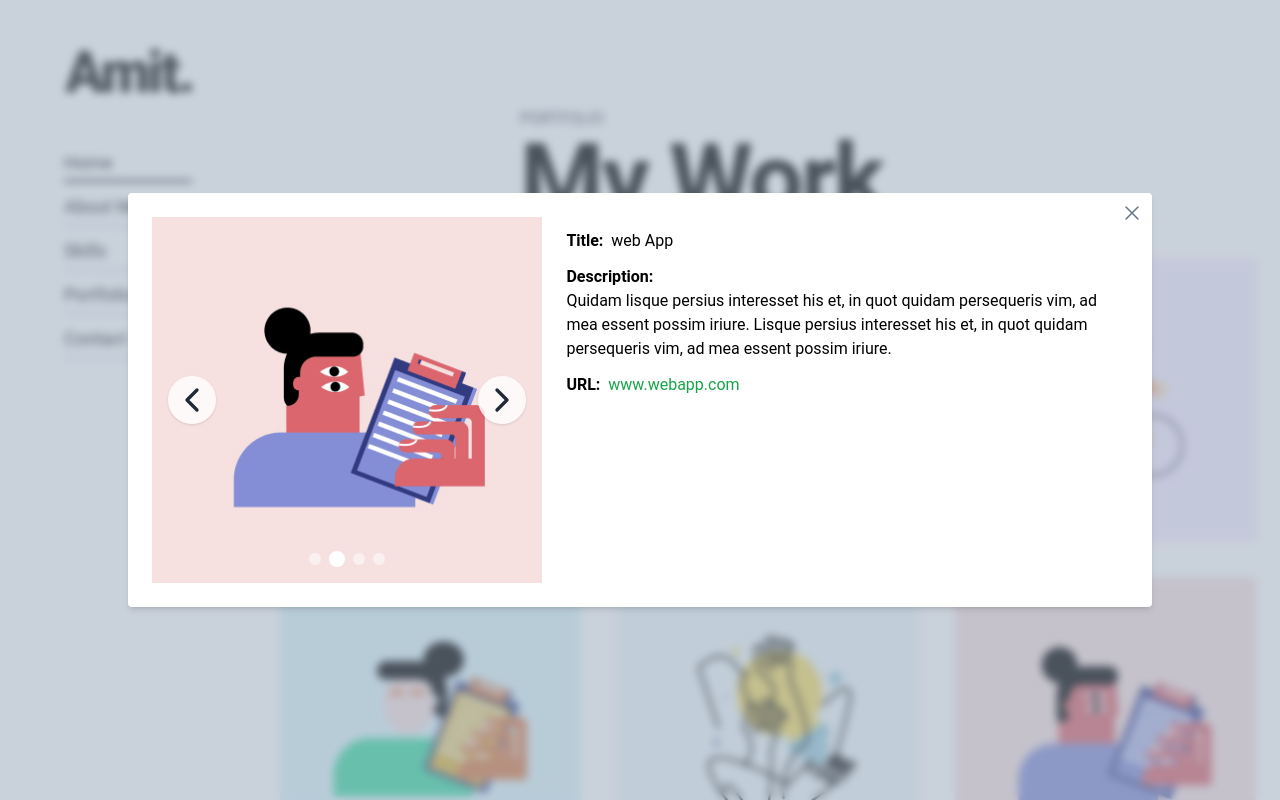
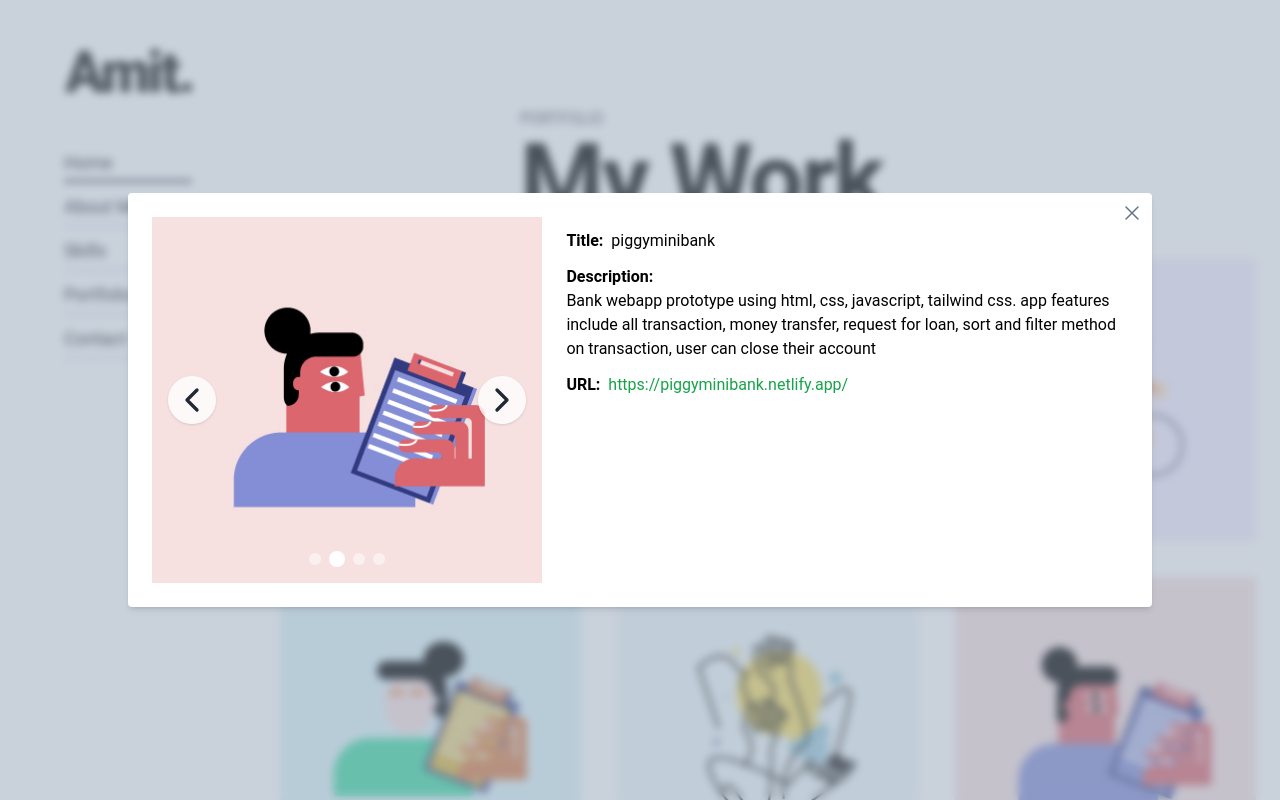
Before and after one commit to amitsuthar803/personal-portfolio, a React (Vite) app: page / in a window 1280 px wide. Both pictures are taken after a click on the element 430 px from the left and 2429 px from the top of the page. Shown: the part 2029-2829 px from the top of the page. Built offline with nearby package versions, Linux system fonts and the light colour scheme; what @shrutibalasa/tailwind-grid-auto-fit would draw is missing.

Commit message:
minor updates

```diff
--- a/src/components/Card.jsx
+++ b/src/components/Card.jsx
@@ -7,7 +7,8 @@ function Card() {
   const data = [
     {
       id: 1,
-      title: "web App",
+      title: "piggyminibank",
+      URL: "https://piggyminibank.netlify.app/",
       image: [
         "./port-item1.jpg",
         "./port-item2.jpg",
@@ -16,11 +17,12 @@ function Card() {
       ],
 
       description:
-        "Quidam lisque persius interesset his et, in quot quidam persequeris vim, ad mea essent possim iriure. Lisque persius interesset his et, in quot quidam persequeris vim, ad mea essent possim iriure.",
+        "Bank webapp prototype using html, css, javascript, tailwind css. app features include all transaction, money transfer, request for loan, sort and filter method on transaction, user can close their account",
     },
     {
       id: 2,
-      title: "Bank App",
+      title: "HeavenHome",
+      URL: "https://heavenhome.netlify.app/",
       image: [
         "./port-item1.jpg",
         "./port-item2.jpg",
@@ -28,11 +30,11 @@ function Card() {
         "./port-item4.jpg",
       ],
       description:
-        "Quidam lisque persius interesset his et, in quot quidam persequeris vim, ad mea essent possim iriure. Lisque persius interesset his et, in quot quidam persequeris vim, ad mea essent possim iriure.",
+        "An stunning web application for the hotel team. You can insert/update/delete cabins, delete/update bookings,create new users, update your account, Technologies include React Query, Styled Components,ReactHook Form, Supabase, compound component pattern, authentication, charts dark mode",
     },
     {
       id: 3,
-      title: "web App",
+      title: "PharmaFriend",
       image: [
         "./port-item1.jpg",
         "./port-item2.jpg",
@@ -40,11 +42,11 @@ function Card() {
         "./port-item4.jpg",
       ],
       description:
-        "Quidam lisque persius interesset his et, in quot quidam persequeris vim, ad mea essent possim iriure. Lisque persius interesset his et, in quot quidam persequeris vim, ad mea essent possim iriure.",
+        "A pharmacy point of sale and management system web application to manage medical store supplies, demand,and sales, Technologies include React, tailwind css, Redux, Context Api,Node.js, mySQL",
     },
     {
       id: 4,
-      title: "web App",
+      title: "what2watch",
       image: [
         "./port-item1.jpg",
         "./port-item2.jpg",
@@ -52,11 +54,11 @@ function Card() {
         "./port-item4.jpg",
       ],
       description:
-        "Quidam lisque persius interesset his et, in quot quidam persequeris vim, ad mea essent possim iriure. Lisque persius interesset his et, in quot quidam persequeris vim, ad mea essent possim iriure.",
+        "What2Watch is a React-based web application where users can explore movies, view detailed information about them, add them to their watching list, and rate them.",
     },
     {
       id: 5,
-      title: "web App",
+      title: "React Quiz",
       image: [
         "./port-item1.jpg",
         "./port-item2.jpg",
@@ -64,11 +66,11 @@ function Card() {
         "./port-item4.jpg",
       ],
       description:
-        "Quidam lisque persius interesset his et, in quot quidam persequeris vim, ad mea essent possim iriure. Lisque persius interesset his et, in quot quidam persequeris vim, ad mea essent possim iriure.",
+        "React Quiz App is a simple web application built with React.js where users can take quizzes on React.",
     },
     {
       id: 6,
-      title: "web App",
+      title: "Pizza order app",
       image: [
         "./port-item1.jpg",
         "./port-item2.jpg",
@@ -76,44 +78,44 @@ function Card() {
         "./port-item4.jpg",
       ],
       description:
-        "Quidam lisque persius interesset his et, in quot quidam persequeris vim, ad mea essent possim iriure. Lisque persius interesset his et, in quot quidam persequeris vim, ad mea essent possim iriure.",
+        "React Pizza Order App is a prototype web application built with React.js for ordering pizzas online. Users can customize their pizza orders and submit them for delivery or pickup.",
     },
-    {
-      id: 7,
-      title: "web App",
-      image: [
-        "./port-item1.jpg",
-        "./port-item2.jpg",
-        "./port-item3.jpg",
-        "./port-item4.jpg",
-      ],
-      description:
-        "Quidam lisque persius interesset his et, in quot quidam persequeris vim, ad mea essent possim iriure. Lisque persius interesset his et, in quot quidam persequeris vim, ad mea essent possim iriure.",
-    },
-    {
-      id: 8,
-      title: "web App",
-      image: [
-        "./port-item1.jpg",
-        "./port-item2.jpg",
-        "./port-item3.jpg",
-        "./port-item4.jpg",
-      ],
-      description:
-        "Quidam lisque persius interesset his et, in quot quidam persequeris vim, ad mea essent possim iriure. Lisque persius interesset his et, in quot quidam persequeris vim, ad mea essent possim iriure.",
-    },
-    {
-      id: 9,
-      title: "web App",
-      image: [
-        "./port-item1.jpg",
-        "./port-item2.jpg",
-        "./port-item3.jpg",
-        "./port-item4.jpg",
-      ],
-      description:
-        "Quidam lisque persius interesset his et, in quot quidam persequeris vim, ad mea essent possim iriure. Lisque persius interesset his et, in quot quidam persequeris vim, ad mea essent possim iriure.",
-    },
+    // {
+    //   id: 7,
+    //   title: "web App",
+    //   image: [
+    //     "./port-item1.jpg",
+    //     "./port-item2.jpg",
+    //     "./port-item3.jpg",
+    //     "./port-item4.jpg",
+    //   ],
+    //   description:
+    //     "Quidam lisque persius interesset his et, in quot quidam persequeris vim, ad mea essent possim iriure. Lisque persius interesset his et, in quot quidam persequeris vim, ad mea essent possim iriure.",
+    // },
+    // {
+    //   id: 8,
+    //   title: "web App",
+    //   image: [
+    //     "./port-item1.jpg",
+    //     "./port-item2.jpg",
+    //     "./port-item3.jpg",
+    //     "./port-item4.jpg",
+    //   ],
+    //   description:
+    //     "Quidam lisque persius interesset his et, in quot quidam persequeris vim, ad mea essent possim iriure. Lisque persius interesset his et, in quot quidam persequeris vim, ad mea essent possim iriure.",
+    // },
+    // {
+    //   id: 9,
+    //   title: "web App",
+    //   image: [
+    //     "./port-item1.jpg",
+    //     "./port-item2.jpg",
+    //     "./port-item3.jpg",
+    //     "./port-item4.jpg",
+    //   ],
+    //   description:
+    //     "Quidam lisque persius interesset his et, in quot quidam persequeris vim, ad mea essent possim iriure. Lisque persius interesset his et, in quot quidam persequeris vim, ad mea essent possim iriure.",
+    // },
   ];
 
   const open = (item) => {
--- a/src/components/MainContent.jsx
+++ b/src/components/MainContent.jsx
@@ -54,7 +54,7 @@ const MainContent = () => {
                 }}
               >
                 <span className="text-sm  sm:text-sm uppercase text-[#51565b]">
-                  Designer / Developer
+                  Developer / Designer
                 </span>
 
                 <h1 className="font-bold text-[4rem] sm:text-[5rem] md:text-[9rem] tracking-tight leading-[1] mt-2">
@@ -83,7 +83,9 @@ const MainContent = () => {
                 <h3 className="font-semibold mt-1 text-[1.8rem] leading-[1.2]">
                   React <br className="hidden md:block" /> Developer
                 </h3>
-                <p className="mt-1 text-[#333]">JSX, Redux, Node, Git</p>
+                <p className="mt-1 text-[#333]">
+                  React, Redux, Hooks, React-Query
+                </p>
               </div>
             </div>
             <div>
--- a/src/components/Modal.jsx
+++ b/src/components/Modal.jsx
@@ -4,7 +4,6 @@ import Carousel from "./Carousel";
 
 /* eslint-disable react/prop-types */
 function Modal({ item, onClose, setSelectedItem }) {
-  console.log(item);
   const modalRef = useRef();
 
   const closeModal = (e) => {
@@ -45,12 +44,20 @@ function Modal({ item, onClose, setSelectedItem }) {
 
             <span className="flex gap-2 mt-3 items-center">
               <h3 className="font-semibold">URL:</h3>
-              <a
-                className="text-green-600 text-[1rem]"
-                href="https://amitsuthar803.netlify.app"
-              >
-                www.webapp.com
-              </a>
+              {item.URL ? (
+                <a
+                  className="text-green-600 text-[1rem]"
+                  target="_blank"
+                  rel="noreferrer"
+                  href={item.URL}
+                >
+                  {item.URL}
+                </a>
+              ) : (
+                <p className=" font-semibold text-slate-700">
+                  {item.title} is currently down for maintenance. ⚠️
+                </p>
+              )}
             </span>
           </div>
 
```
